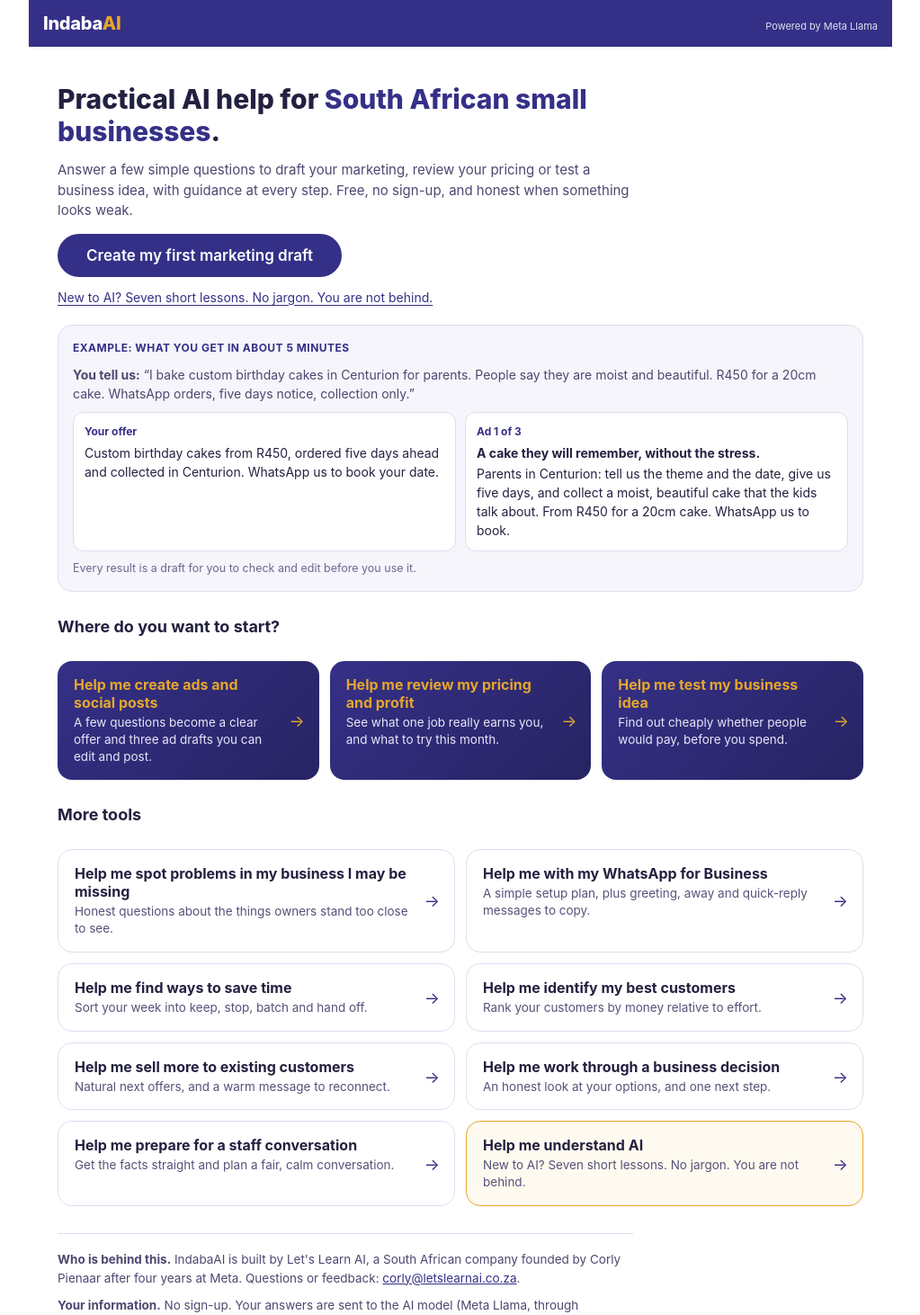
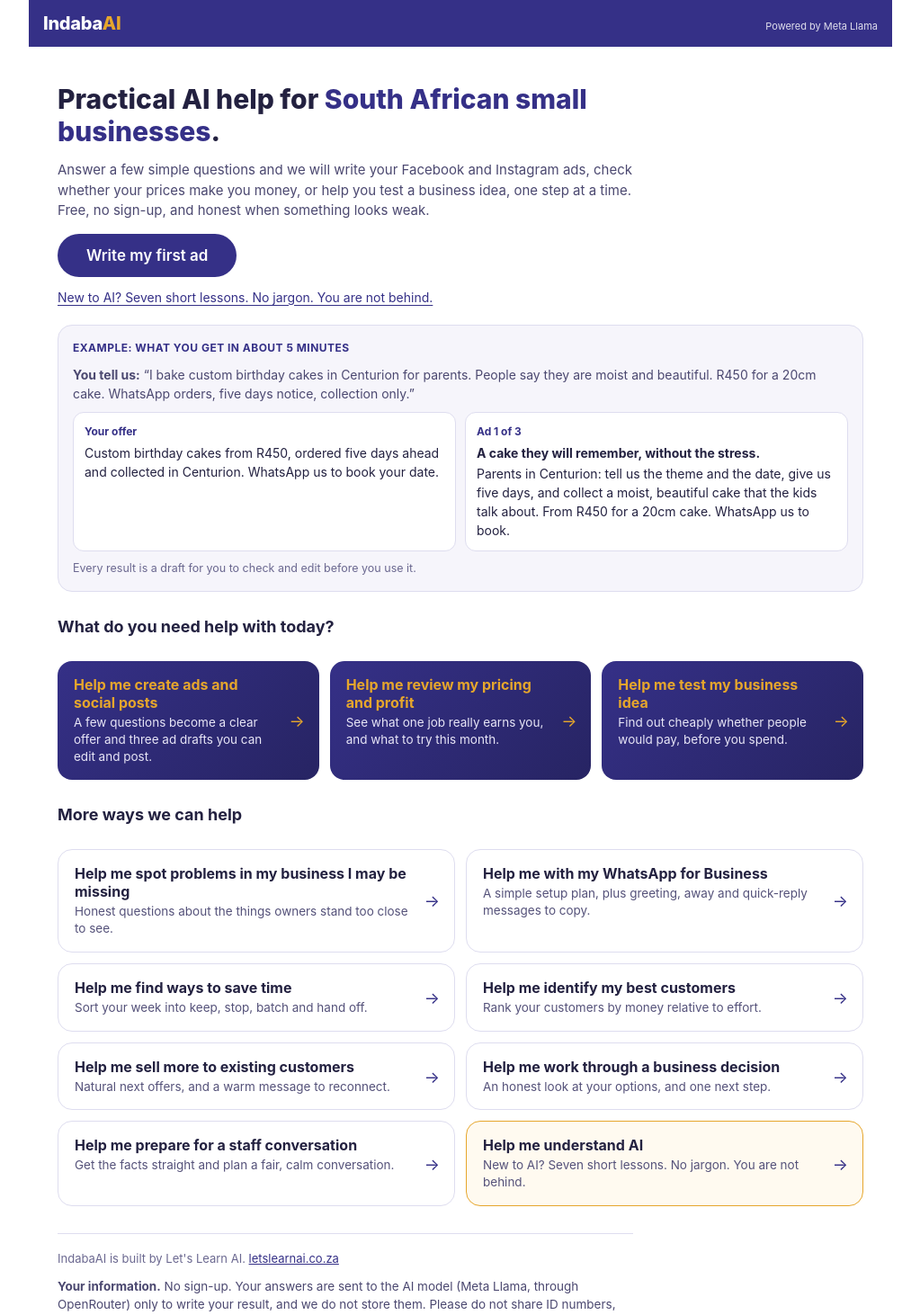
Before and after one commit to Corlypienaar/Indaba-AI, a Next.js app: page / in a window 1280 px wide. Shown: the top 1462 px of the page at 90% size, without its empty margins (128-1151 px from the left). Built offline with nearby package versions, Linux system fonts and the light colour scheme.

Commit message:
Home copy: plain-words sub line and button, simple Let's Learn AI credit, 'More ways we can help'
Co-Authored-By: Claude Fable 5.1 <noreply@anthropic.com>
Claude-Session: https://claude.ai/code/session_01KBUN7M7V8WieiB5cugLFyQ

```diff
--- a/app/globals.css
+++ b/app/globals.css
@@ -682,3 +682,8 @@ a.btn {
     padding: 16px 44px 16px 18px;
   }
 }
+
+.home-footer .credit {
+  font-size: 13px;
+  color: #6b6890;
+}
--- a/app/page.tsx
+++ b/app/page.tsx
@@ -20,12 +20,13 @@ export default function Home() {
             Practical AI help for <em>South African small businesses</em>.
           </h1>
           <p className="home-sub">
-            Answer a few simple questions to draft your marketing, review your pricing
-            or test a business idea, with guidance at every step. Free, no sign-up,
-            and honest when something looks weak.
+            Answer a few simple questions and we will write your Facebook and Instagram
+            ads, check whether your prices make you money, or help you test a business
+            idea, one step at a time. Free, no sign-up, and honest when something looks
+            weak.
           </p>
           <Link href="/ads" className="btn primary big">
-            Create my first marketing draft
+            Write my first ad
           </Link>
           <Link href={LEARN.href} className="quiet-link">
             {LEARN.line}
@@ -56,7 +57,7 @@ export default function Home() {
           <div className="example-note">Every result is a draft for you to check and edit before you use it.</div>
         </section>
 
-        <h2>Where do you want to start?</h2>
+        <h2>What do you need help with today?</h2>
         <div className="menu featured-menu">
           {featured.map((item) => (
             <Link key={item.href} href={item.href} className="card featured">
@@ -67,7 +68,7 @@ export default function Home() {
           ))}
         </div>
 
-        <h2>More tools</h2>
+        <h2>More ways we can help</h2>
         <div className="menu more-menu">
           {more.map((item) => (
             <Link key={item.href} href={item.href} className="card">
@@ -84,10 +85,11 @@ export default function Home() {
         </div>
 
         <footer className="home-footer">
-          <p>
-            <b>Who is behind this.</b> IndabaAI is built by Let&apos;s Learn AI, a South African
-            company founded by Corly Pienaar after four years at Meta. Questions or feedback:{" "}
-            <a href="mailto:corly@letslearnai.co.za">corly@letslearnai.co.za</a>.
+          <p className="credit">
+            IndabaAI is built by Let&apos;s Learn AI.{" "}
+            <a href="https://letslearnai.co.za" target="_blank" rel="noopener noreferrer">
+              letslearnai.co.za
+            </a>
           </p>
           <p>
             <b>Your information.</b> No sign-up. Your answers are sent to the AI model (Meta Llama,
```
